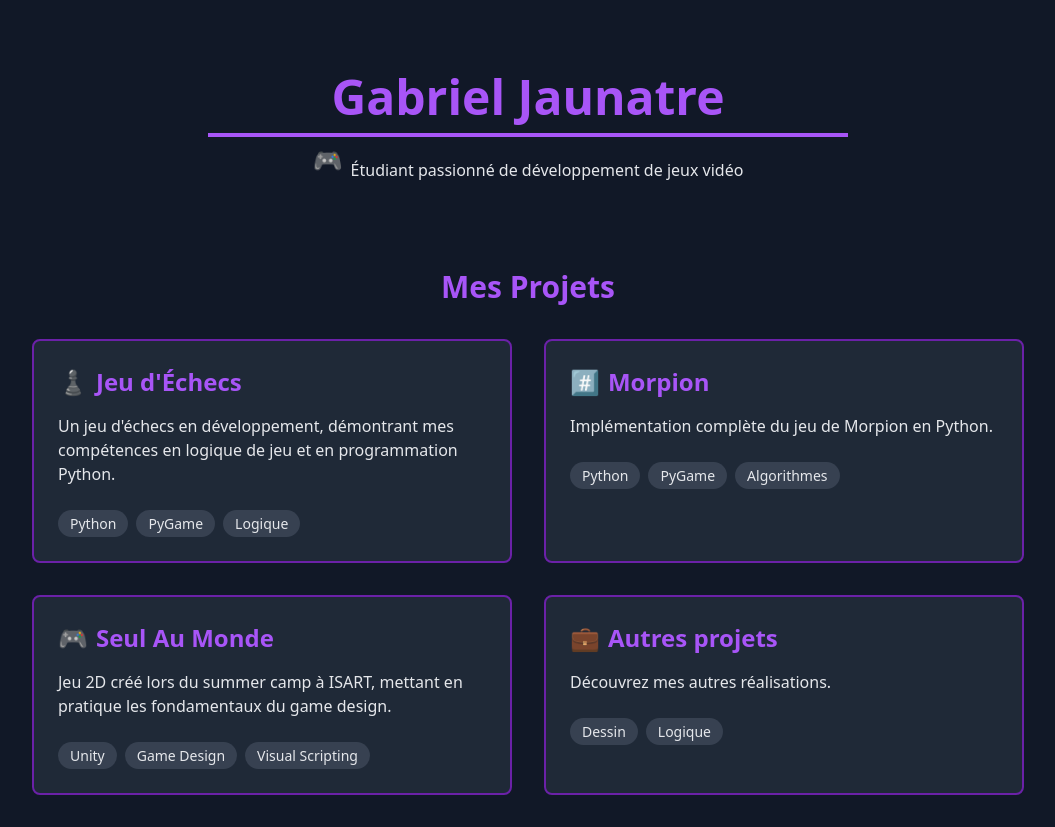
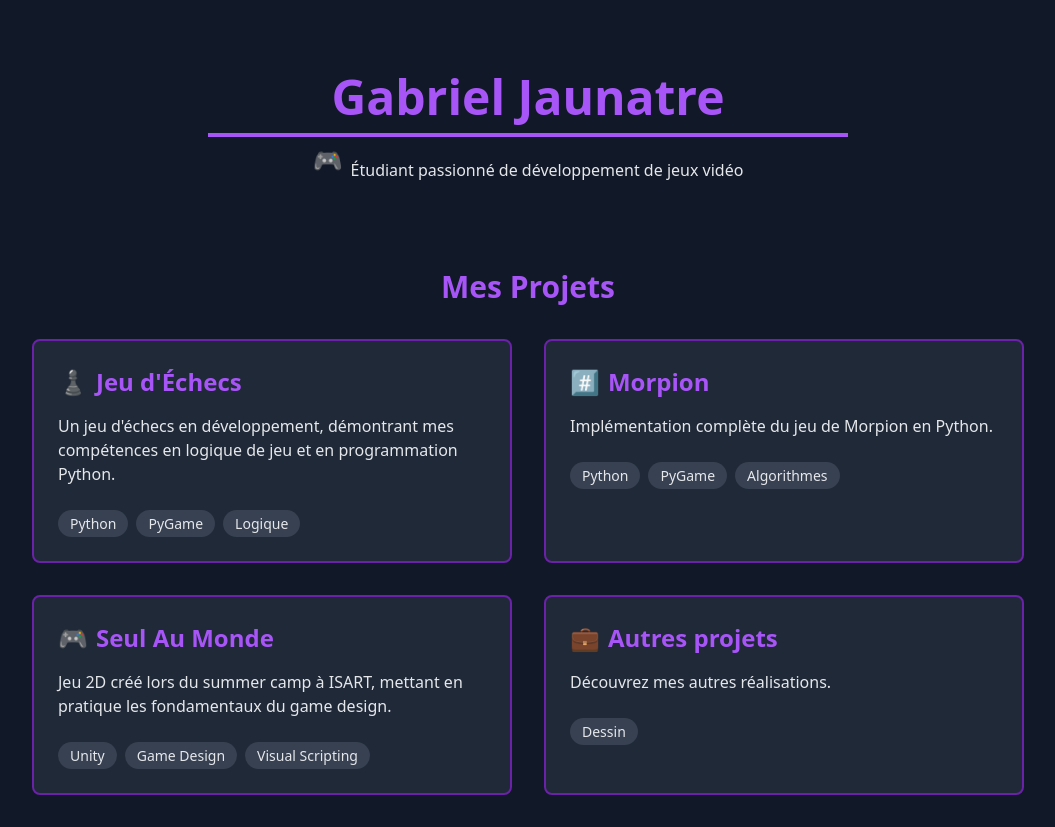
Before and after one commit to Gab1324/Gab1324.github.io, a plain HTML site: page index.html in a window 1280 px wide. Shown: the whole page, without its empty margins (112-1167 px from the left). Drawn offline with Linux system fonts and the light colour scheme.

Commit message:
Update index.html

```diff
--- a/index.html
+++ b/index.html
@@ -257,7 +257,6 @@
                 </p>
                 <div class="skills-container">
                     <span class="skill-tag">Dessin</span>
-                    <span class="skill-tag">Logique</span>
                 </div>
             </a>
         </div>
```
